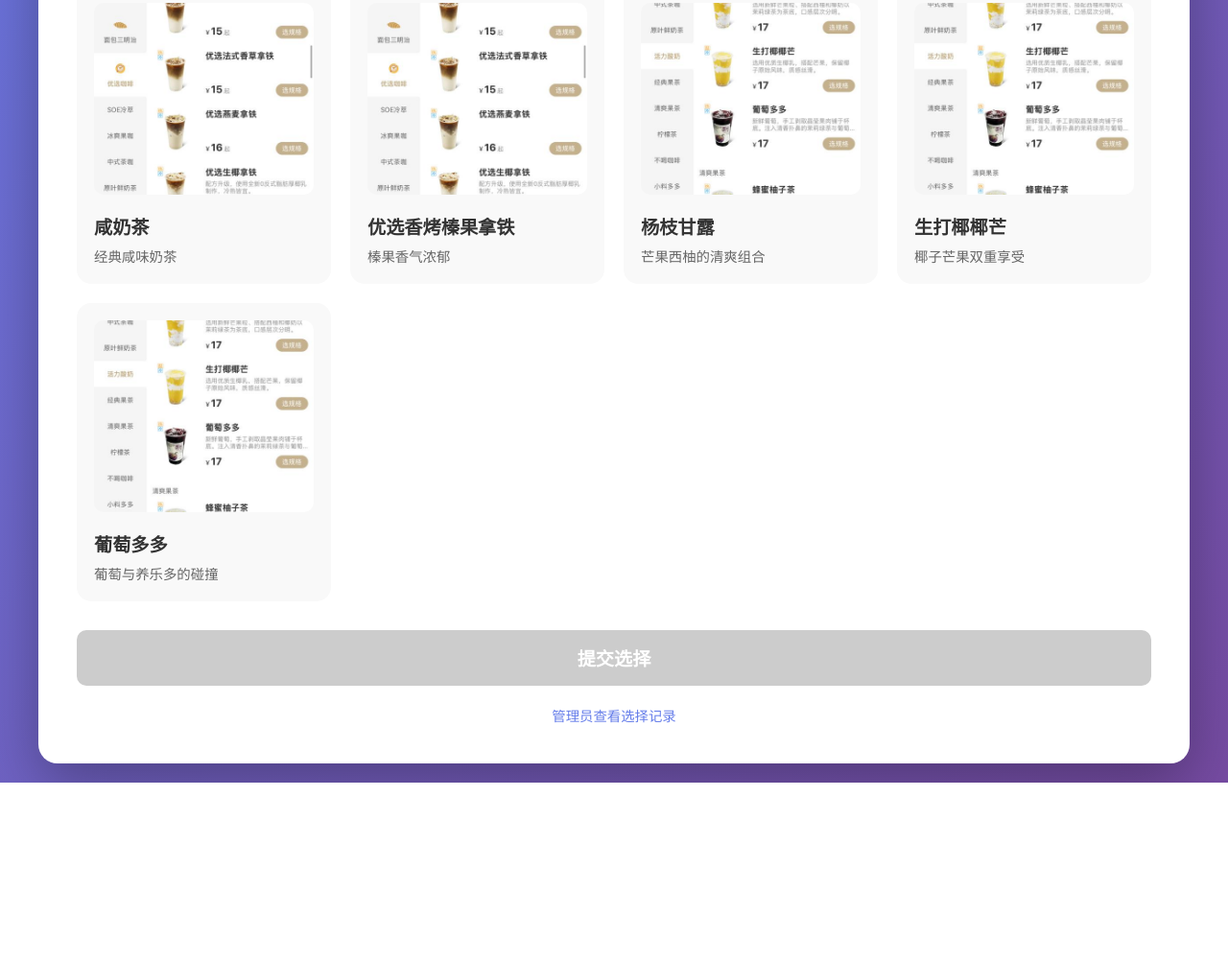
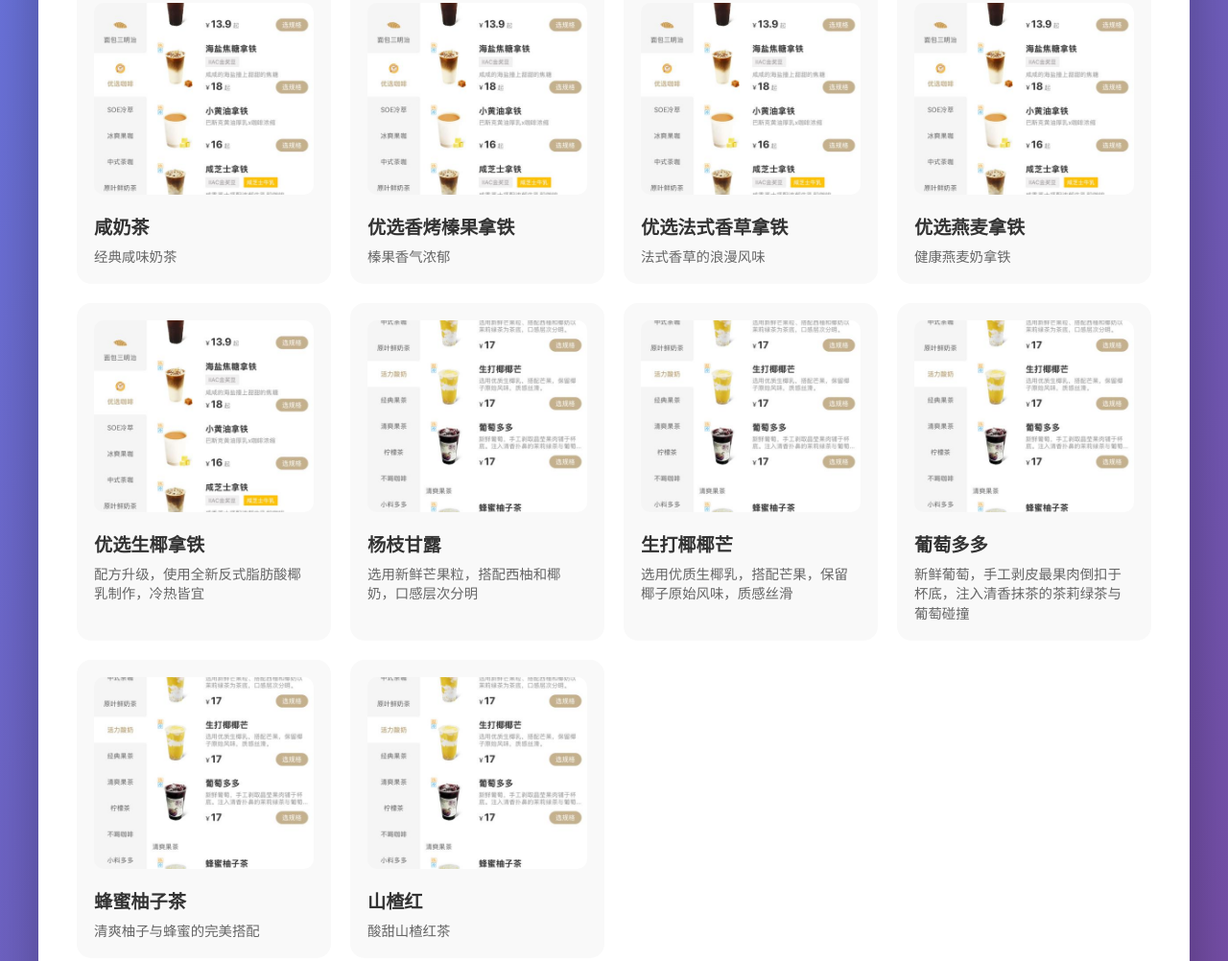
Before and after one commit to Neohe9527/drink-selector, a website: page index.html in a window 1280 px wide. Shown: the part 712-1714 px from the top of the page at 96% size. Before the commit the page ends 1528 px from the top, so only its background shows below. Drawn offline with Linux system fonts and the light colour scheme.

Commit message:
Add more drink options with new images

```diff
--- a/index.html
+++ b/index.html
@@ -226,37 +226,67 @@
                 id: 4,
                 name: '咸芝士拿铁',
                 desc: '芝士奶盖与咖啡的碰撞',
-                image: 'images/drinks2.jpg'
+                image: 'images/drinks1.jpg'
             },
             {
                 id: 5,
                 name: '咸奶茶',
                 desc: '经典咸味奶茶',
-                image: 'images/drinks2.jpg'
+                image: 'images/drinks1.jpg'
             },
             {
                 id: 6,
                 name: '优选香烤榛果拿铁',
                 desc: '榛果香气浓郁',
-                image: 'images/drinks2.jpg'
+                image: 'images/drinks4.jpg'
             },
             {
                 id: 7,
-                name: '杨枝甘露',
-                desc: '芒果西柚的清爽组合',
-                image: 'images/drinks3.jpg'
+                name: '优选法式香草拿铁',
+                desc: '法式香草的浪漫风味',
+                image: 'images/drinks4.jpg'
             },
             {
                 id: 8,
-                name: '生打椰椰芒',
-                desc: '椰子芒果双重享受',
-                image: 'images/drinks3.jpg'
+                name: '优选燕麦拿铁',
+                desc: '健康燕麦奶拿铁',
+                image: 'images/drinks4.jpg'
             },
             {
                 id: 9,
+                name: '优选生椰拿铁',
+                desc: '配方升级，使用全新反式脂肪酸椰乳制作，冷热皆宜',
+                image: 'images/drinks4.jpg'
+            },
+            {
+                id: 10,
+                name: '杨枝甘露',
+                desc: '选用新鲜芒果粒，搭配西柚和椰奶，口感层次分明',
+                image: 'images/drinks6.jpg'
+            },
+            {
+                id: 11,
+                name: '生打椰椰芒',
+                desc: '选用优质生椰乳，搭配芒果，保留椰子原始风味，质感丝滑',
+                image: 'images/drinks6.jpg'
+            },
+            {
+                id: 12,
                 name: '葡萄多多',
-                desc: '葡萄与养乐多的碰撞',
-                image: 'images/drinks3.jpg'
+                desc: '新鲜葡萄，手工剥皮最果肉倒扣于杯底，注入清香抹茶的茶莉绿茶与葡萄碰撞',
+                image: 'images/drinks6.jpg'
+            },
+            {
+                id: 13,
+                name: '蜂蜜柚子茶',
+                desc: '清爽柚子与蜂蜜的完美搭配',
+                image: 'images/drinks6.jpg'
+            },
+            {
+                id: 14,
+                name: '山楂红',
+                desc: '酸甜山楂红茶',
+                image: 'images/drinks6.jpg'
             }
         ];
 
```
Also changed, not shown: public/images/drinks4.jpg (added), public/images/drinks5.jpg (added), public/images/drinks6.jpg (added).
